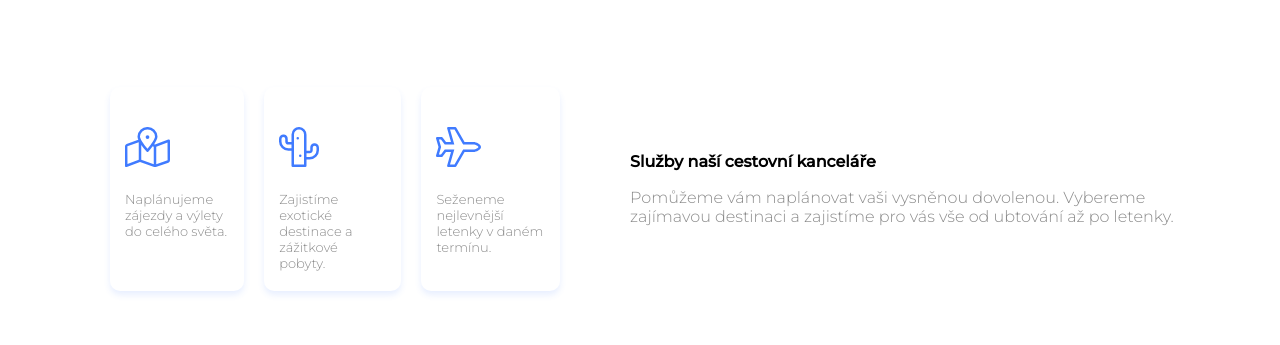
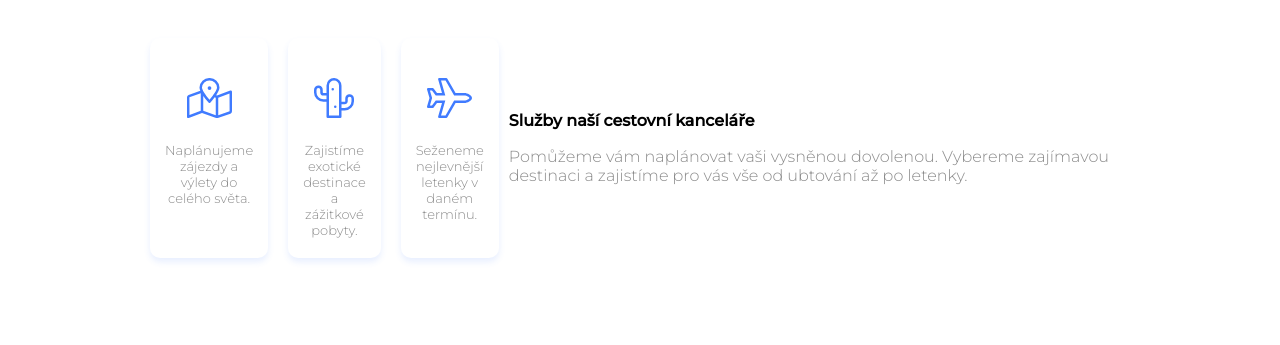
Before and after one commit to zuzanavolfova/PROJEKT-Sluzby, a plain HTML site: page index.html in a window 1280 px wide. Shown: the part 546-891 px from the top of the page. Drawn offline with Linux system fonts and the light colour scheme.

Commit message:
edit css desktop version

```diff
--- a/style.css
+++ b/style.css
@@ -118,6 +118,7 @@ button {
 
     }
     body {
+        max-width: 1040px;
         text-align: left;
         margin: 0px auto;
         padding: 60px 80px;
@@ -133,17 +134,18 @@ button {
     .sluzby {
         display: flex;
         align-items: center;
+        justify-content: space-between;
     }
 
     .kontejnerText {
         order: 1;
-        margin-left: 60px;
+
     }
     .kontejnerText p {
         margin: 17px 0 0 0;
     }
     .kontejnerMenu  {
-        flex-basis: clac(50% + 30px);
+      flex-basis: 550px;
     }
 
     .kontejnerMenu.druhy {
@@ -152,5 +154,8 @@ button {
     .kontejnerText.druhy{
         margin:0;
     }
+    .menu {
+        text-align: center;
+    }
 
 }
```
Lines whose indentation alone changed are shown as unchanged.
